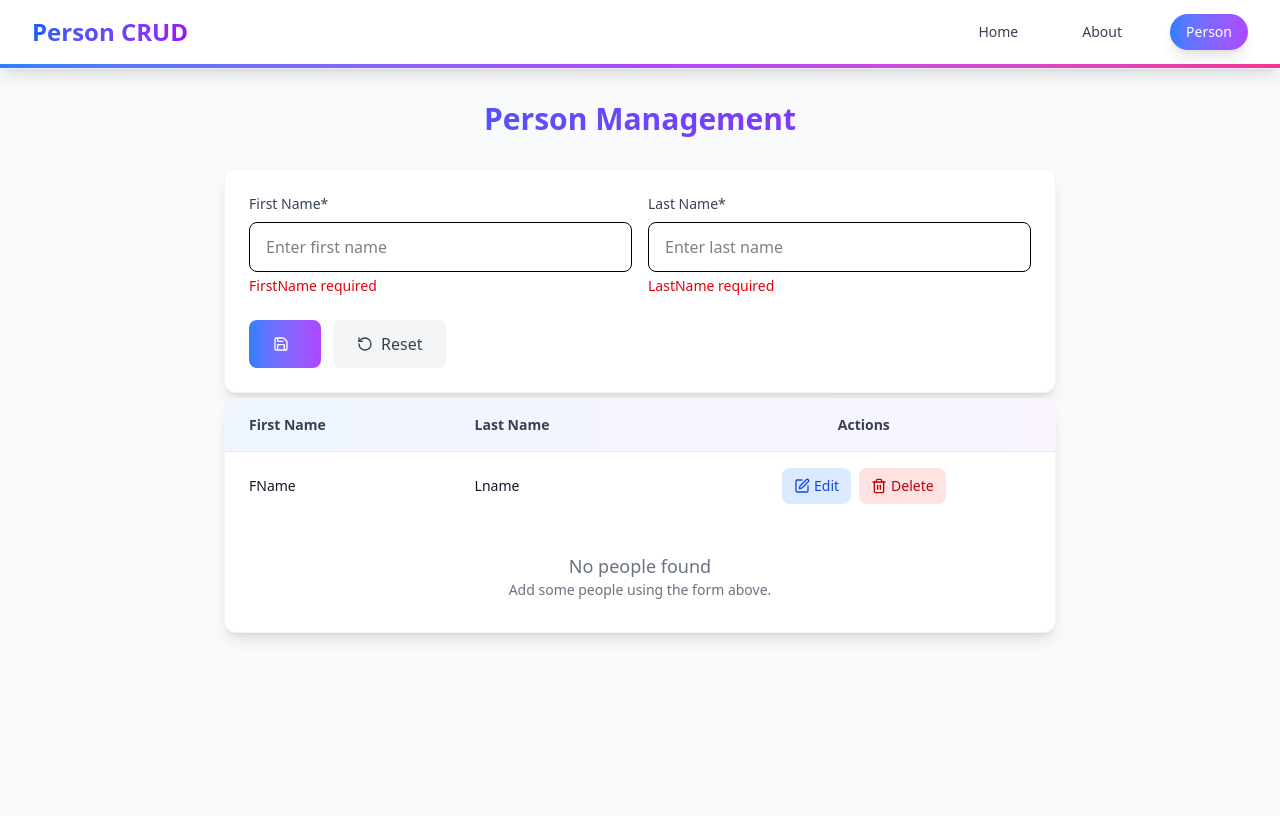
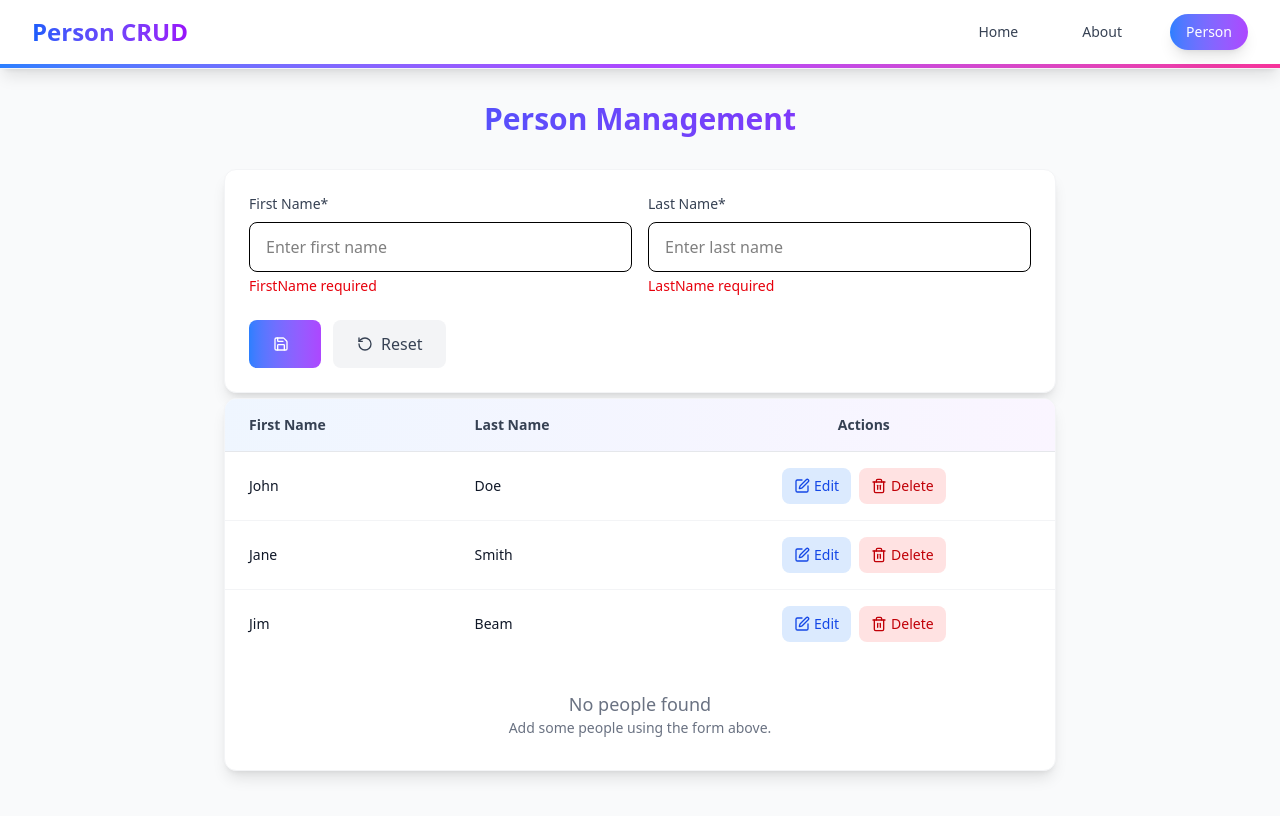
Before and after one commit to ryandeist/DotnetReactCrud, a React (Vite) app in the folder frontend/: page /person in a window 1280 px wide. Shown: the top 816 px of the page. Built offline with nearby package versions, Linux system fonts and the light colour scheme.

Commit message:
dummy people made and passed to person list.

```diff
--- a/frontend/src/components/Person/Person.jsx
+++ b/frontend/src/components/Person/Person.jsx
@@ -2,6 +2,24 @@ import PersonForm from "./PersonForm"
 import PersonList from "./PersonList"
 
 function Person() {
+    const dummyPeople = [
+        {
+            personId: 1,
+            firstName: 'John',
+            lastName: 'Doe',
+        },
+        {
+            personId: 2,
+            firstName: 'Jane',
+            lastName: 'Smith',
+        },
+        {
+            personId: 3,
+            firstName: 'Jim',
+            lastName: 'Beam',
+        },
+    ]
+
     return (
         <div className="min-h-screen bg-gray-50 py-8">
             <div className="max-w-4xl mx-auto px-4 sm:px-6 lg:px-8 space-y-6">
@@ -13,7 +31,7 @@ function Person() {
                 </div>
 
                 <PersonForm />
-                <PersonList />
+                <PersonList people={dummyPeople} />
             </div>
         </div>
     )
--- a/frontend/src/components/Person/PersonList.jsx
+++ b/frontend/src/components/Person/PersonList.jsx
@@ -1,6 +1,6 @@
 import { Edit, Trash2 } from 'lucide-react';
 
-const PersonList = () => {
+const PersonList = ({ people }) => {
     return (
         <div className="bg-white rounded-xl shadow-lg border border-gray-100 overflow-hidden">
             <div className="overflow-x-auto">
@@ -19,14 +19,15 @@ const PersonList = () => {
                         </tr>
                     </thead>
                     <tbody className="divide-y divide-gray-100">
-                        <tr
+                        {people.map((person) => (
+                        <tr key={person.personId}
                             className="hover:bg-gray-50 transition-colors duration-150"
                         >
                             <td className="px-6 py-4 text-sm font-medium text-gray-900">
-                                FName
+                                {person.firstName}
                             </td>
                             <td className="px-6 py-4 text-sm font-medium text-gray-900">
-                                Lname
+                                {person.lastName}
                             </td>
 
                             <td className="px-6 py-4 text-center">
@@ -46,8 +47,9 @@ const PersonList = () => {
                                         Delete
                                     </button>
                                 </div>
-                            </td>
-                        </tr>
+                                </td>
+                            </tr>
+                        ))}
                     </tbody>
                 </table>
 
```
